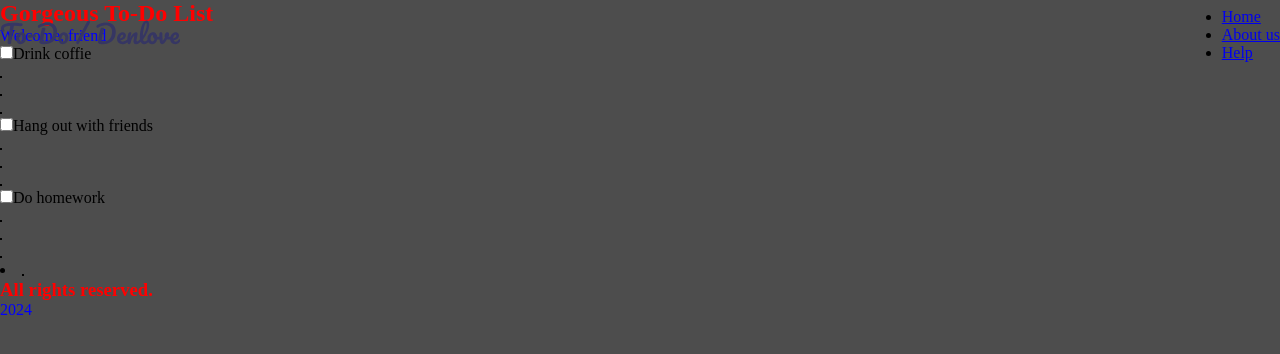
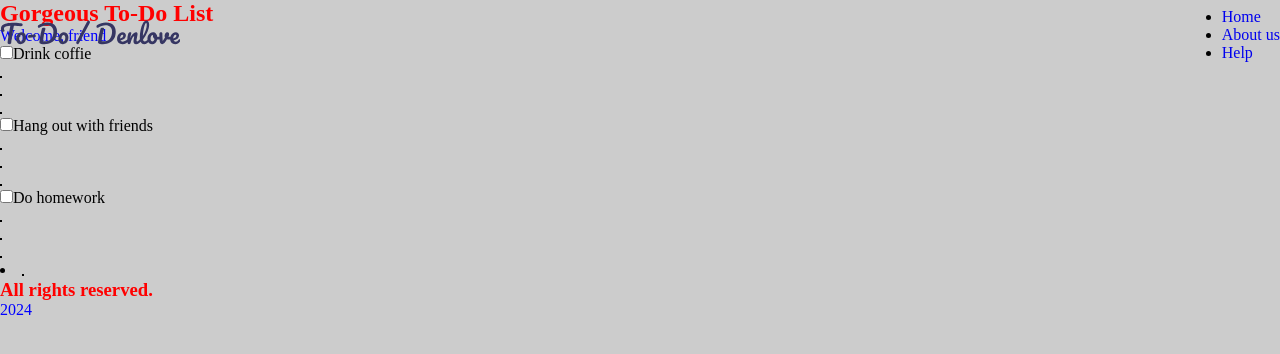
Before and after one commit to denlove/To-Do-Next, a Next.js app: page / in a window 1280 px wide. Shown: the top 354 px of the page. Built offline with nearby package versions, Linux system fonts and the light colour scheme.

Commit message:
TDN-5: add float font mixin, edit displayFlex template, add new css variables

```diff
--- /dev/null
+++ b/src/styles/_mixins.scss
@@ -0,0 +1,46 @@
+@mixin displayFlex($jc: center, $ai: center, $fd: row, $gp: 0) {
+    display: flex;
+    justify-content: $jc;
+    align-items: $ai;
+    flex-direction: $fd;
+    gap: $gp;
+}
+
+@mixin box($width, $height) {
+    width: $width;
+    height: $height;
+}
+
+// float font
+
+@function strip-unit($value) {
+    @return $value / ($value * 0 + 1);
+}
+
+@mixin fluid-type($min-vw, $max-vw, $min-font-size, $max-font-size) {
+    $u1: unit($min-vw);
+    $u2: unit($max-vw);
+    $u3: unit($min-font-size);
+    $u4: unit($max-font-size);
+
+    @if $u1 == $u2 and $u1 == $u3 and $u1 == $u4 {
+        & {
+            font-size: $min-font-size;
+            @media screen and (min-width: $min-vw) {
+                font-size: calc(
+                    #{$min-font-size} + #{strip-unit(
+                            $max-font-size - $min-font-size
+                        )} *
+                        (
+                            (100vw - #{$min-vw}) / #{strip-unit(
+                                    $max-vw - $min-vw
+                                )}
+                        )
+                );
+            }
+            @media screen and (min-width: $max-vw) {
+                font-size: $max-font-size;
+            }
+        }
+    }
+}
--- a/src/styles/global.ts
+++ b/src/styles/global.ts
@@ -3,7 +3,16 @@ import { createGlobalStyle } from 'styled-components'
 const GlobalStyles = createGlobalStyle`
     :root {
         --max-content: 1280px;
-        --header-height: 4.375rem
+        --header-height: 4.375rem;
+        --footer-height: 3.125rem;
+
+        // fonts sizes
+        --fs-16: 1rem;
+        --fs-20: 1.25rem;
+        --fs-48: 3rem;
+
+        // calcs
+        --task-area-height: calc(100vh - var(--header-height) - var(--footer-height));
     }
     * {
         border: none;
@@ -11,8 +20,13 @@ const GlobalStyles = createGlobalStyle`
         padding: 0;
         outline: none;
     }
+
     body {
-        background-color: hsla(0, 0%, 30%);
+        background-color: hsla(0, 0%, 80%);
+    }
+
+    a {
+        text-decoration: none;
     }
 `
 export default GlobalStyles
--- a/src/styles/templates.ts
+++ b/src/styles/templates.ts
@@ -1,12 +1,21 @@
-import { IDefAllProperties } from '@/types/interfacesBP'
+import { FlexStyles } from '@/types/types'
 import { css } from 'styled-components'
 
-interface IDisplayFlex extends IDefAllProperties<string> {}
+type DisplayFlexType = Partial<{
+    [k in FlexStyles]: string
+}>
 
-export const displayFlex = ({ jc, ai }: IDisplayFlex) => {
+export const displayFlex = ({
+    jc = 'center',
+    ai = 'center',
+    fd = 'row',
+    gp = '0',
+}: DisplayFlexType) => {
     return css`
         display: flex;
+        flex-direction: ${fd};
         justify-content: ${jc};
         align-items: ${ai};
+        gap: ${gp};
     `
 }
```
